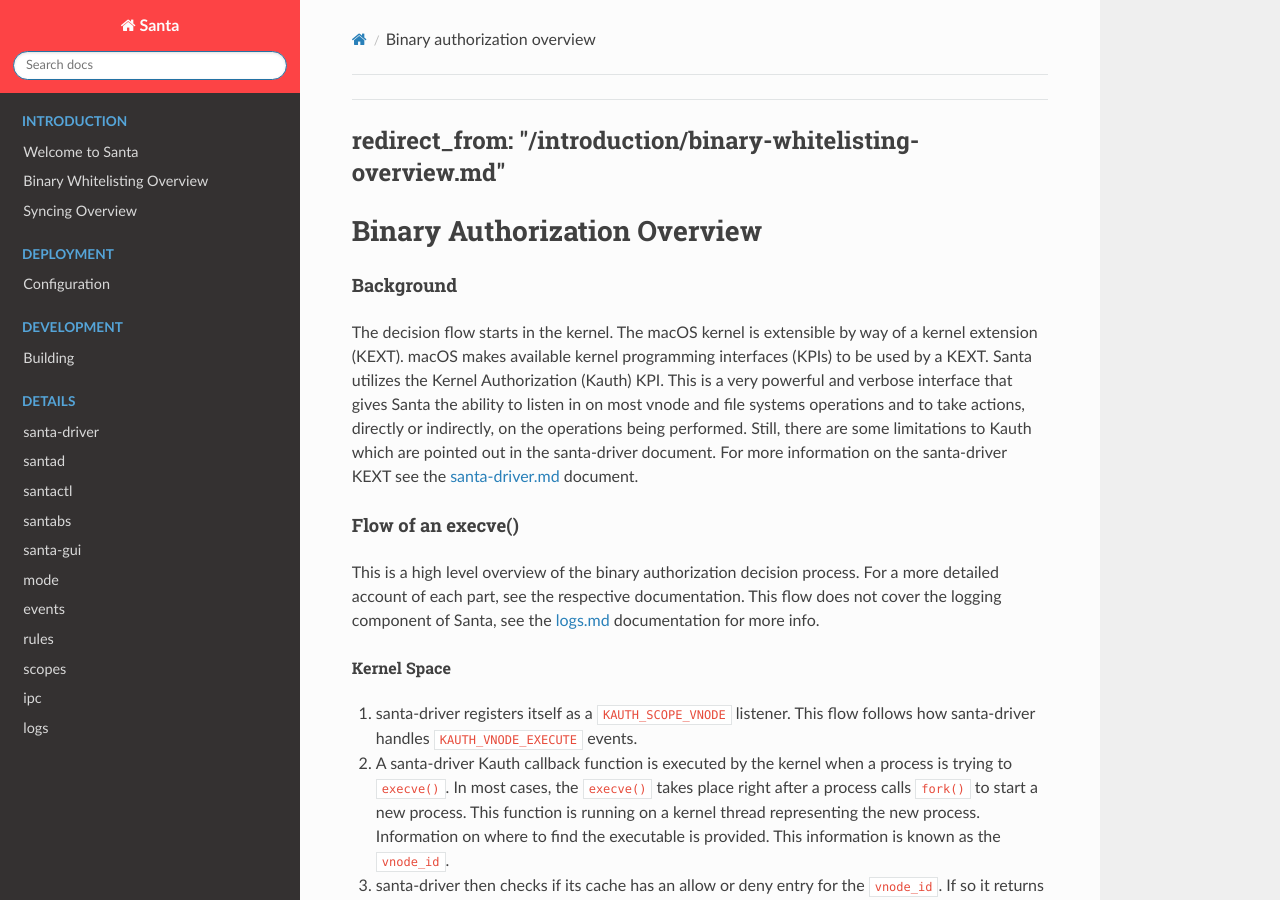
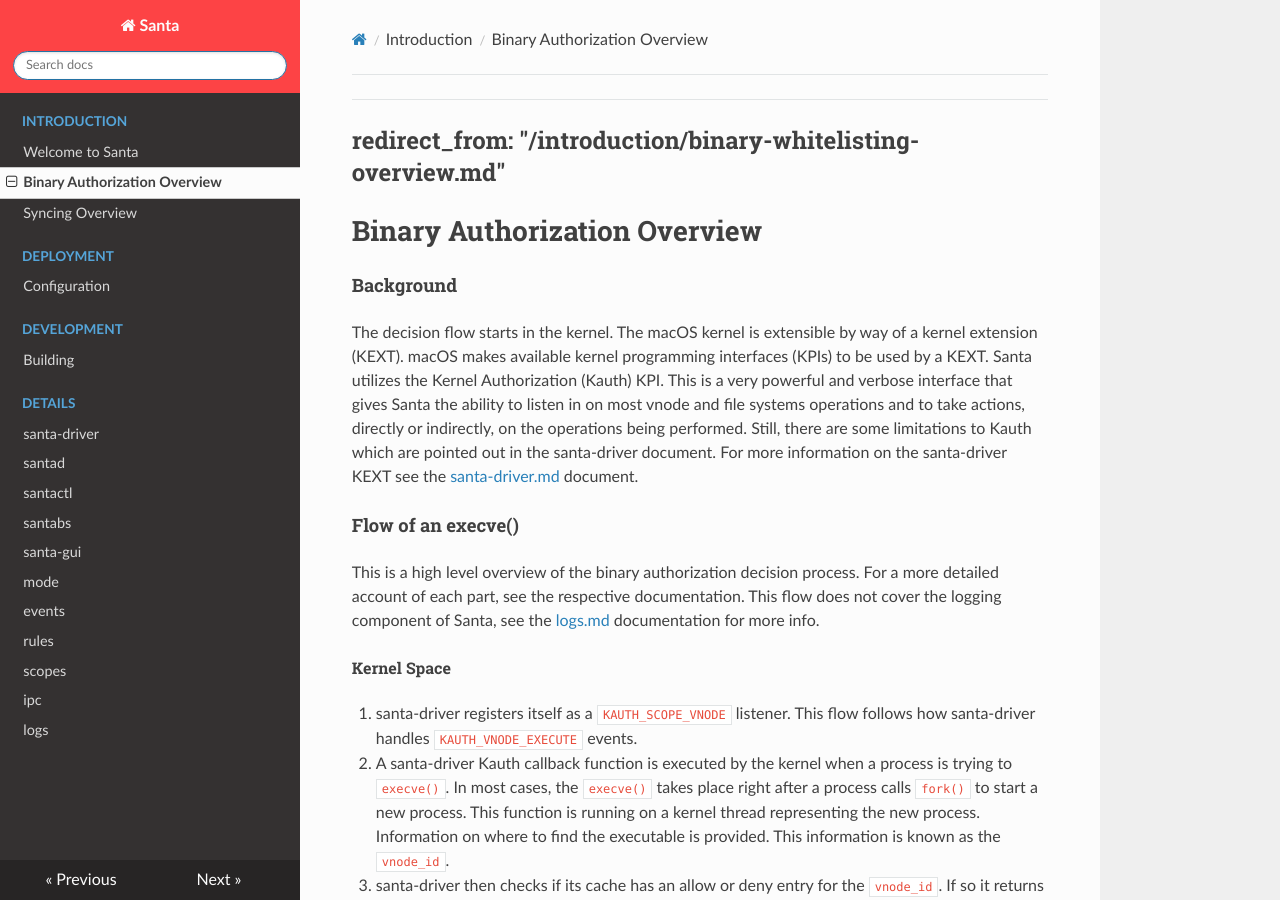
Before and after one commit to google/santa, an MkDocs documentation site: the page built from docs/introduction/binary-authorization-overview.md, in a window 1280 px wide and 900 px high. Built offline with MkDocs 1.6.1, drawn with Linux system fonts in a browser that asks for light colours; nearby versions of some CDN libraries; old or Windows-style settings are respelled for this version of MkDocs.

Commit message:
Docs: fix readthedocs config (#480)
Fixes #479

```diff
--- a/mkdocs.yml
+++ b/mkdocs.yml
@@ -8,7 +8,7 @@
 pages:
 - Introduction:
   - Welcome to Santa: index.md
-  - Binary Whitelisting Overview: introduction/binary-whitelisting-overview.md
+  - Binary Authorization Overview: introduction/binary-authorization-overview.md
   - Syncing Overview: introduction/syncing-overview.md
 - Deployment:
   - Configuration: deployment/configuration.md
```
